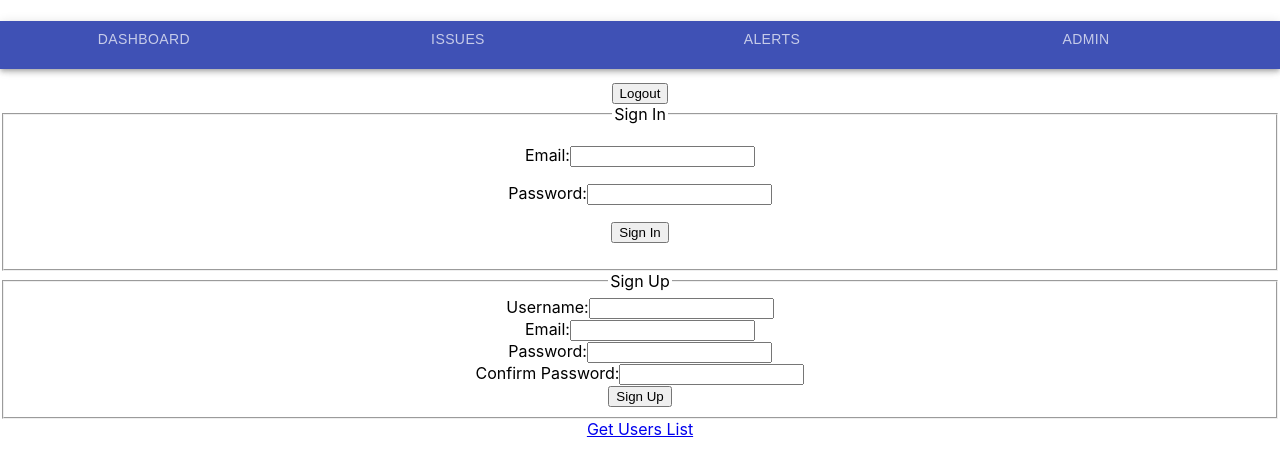
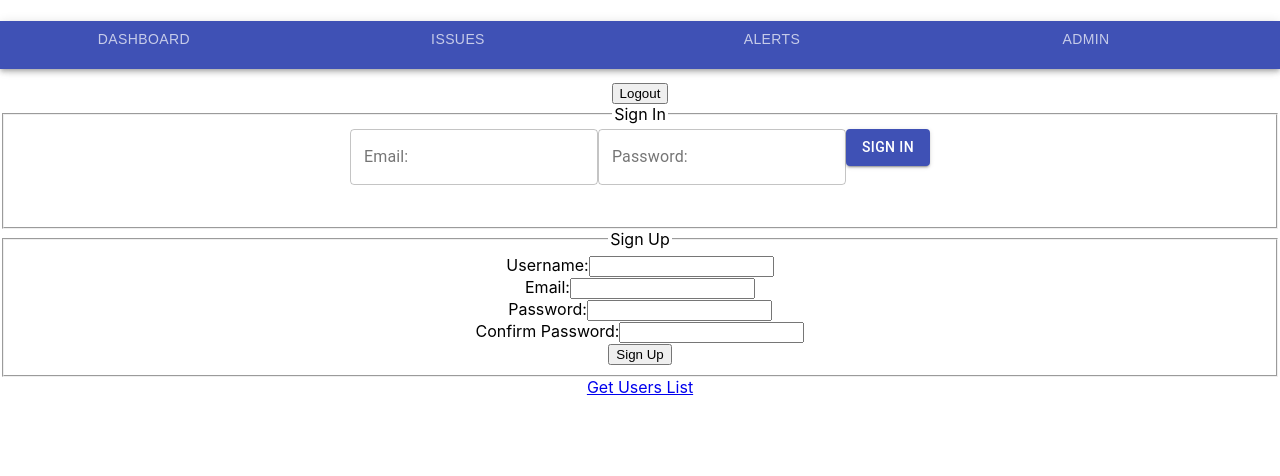
Before and after one commit to bmichael509/MERN_Project, a React (Create React App) app in the folder client/: page / in a window 1280 px wide. Shown: the top 476 px of the page. Built offline with nearby package versions, Linux system fonts and the light colour scheme.

Commit message:
Added the formatting for the form.

```diff
--- a/client/src/components/SignIn.js
+++ b/client/src/components/SignIn.js
@@ -1,6 +1,24 @@
 import React, { useState } from "react";
 import axios from "axios";
 import { navigate } from "@reach/router";
+import {
+    Paper,
+    FormControl,
+    InputLabel,
+    OutlinedInput,
+    Button
+} from '@material-ui/core';
+const styles = {
+    paper: {
+        width: "20rem", padding: "1rem"
+    },
+    input: {
+        marginBottom: "1rem"
+    },
+    button: {
+        width: "100%"
+    }
+}
 
 const SignIn = props => {
     const [email, setEmail] = useState("");
@@ -31,25 +49,25 @@ const SignIn = props => {
         <fieldset>
             <legend>Sign In</legend>
             <form onSubmit={login}>
-                <p className="form-group">
-                    <label>Email:</label>
-                    <input
+                <FormControl variant="outlined" style={styles.input}>
+                    <InputLabel>Email:</InputLabel>
+                    <OutlinedInput
                         type="email"
                         name="email"
                         onChange={e => setEmail(e.target.value)}
                         value={email}
                     />
-                </p>
-                <p className="form-group">
-                    <label>Password:</label>
-                    <input
+                </FormControl>
+                <FormControl variant="outlined" style={styles.input}>
+                    <InputLabel>Password:</InputLabel>
+                    <OutlinedInput
                         type="password"
                         name="password"
                         onChange={e => setPassword(e.target.value)}
                         value={password}
                     />
-                </p>
-                <input type="submit" value="Sign In" className="btn" />
+                </FormControl>
+                <Button type="submit" variant="contained" color="primary">Sign In</Button>
                 <p className="error-message">{errorMessage ? errorMessage : ""}</p>
             </form>
         </fieldset>
```
